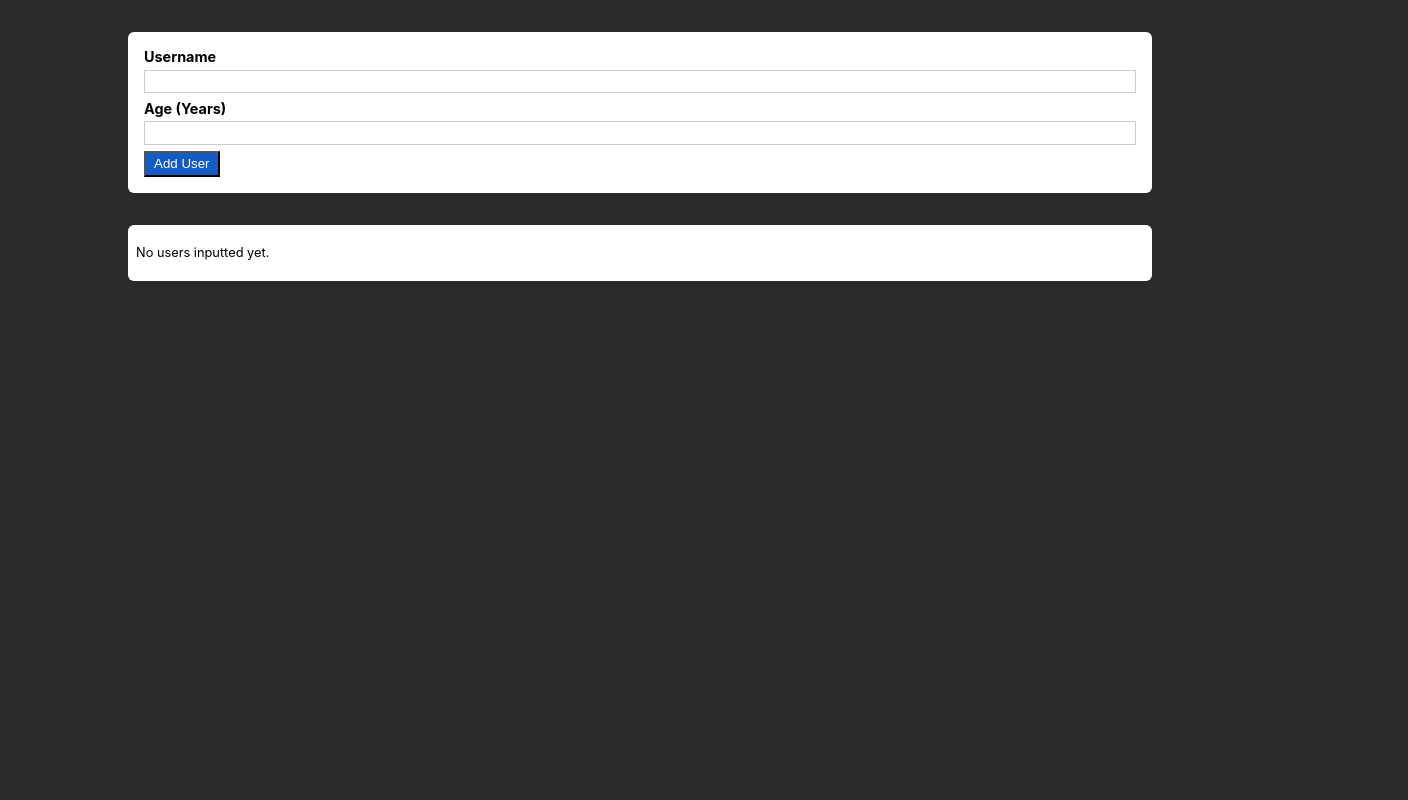
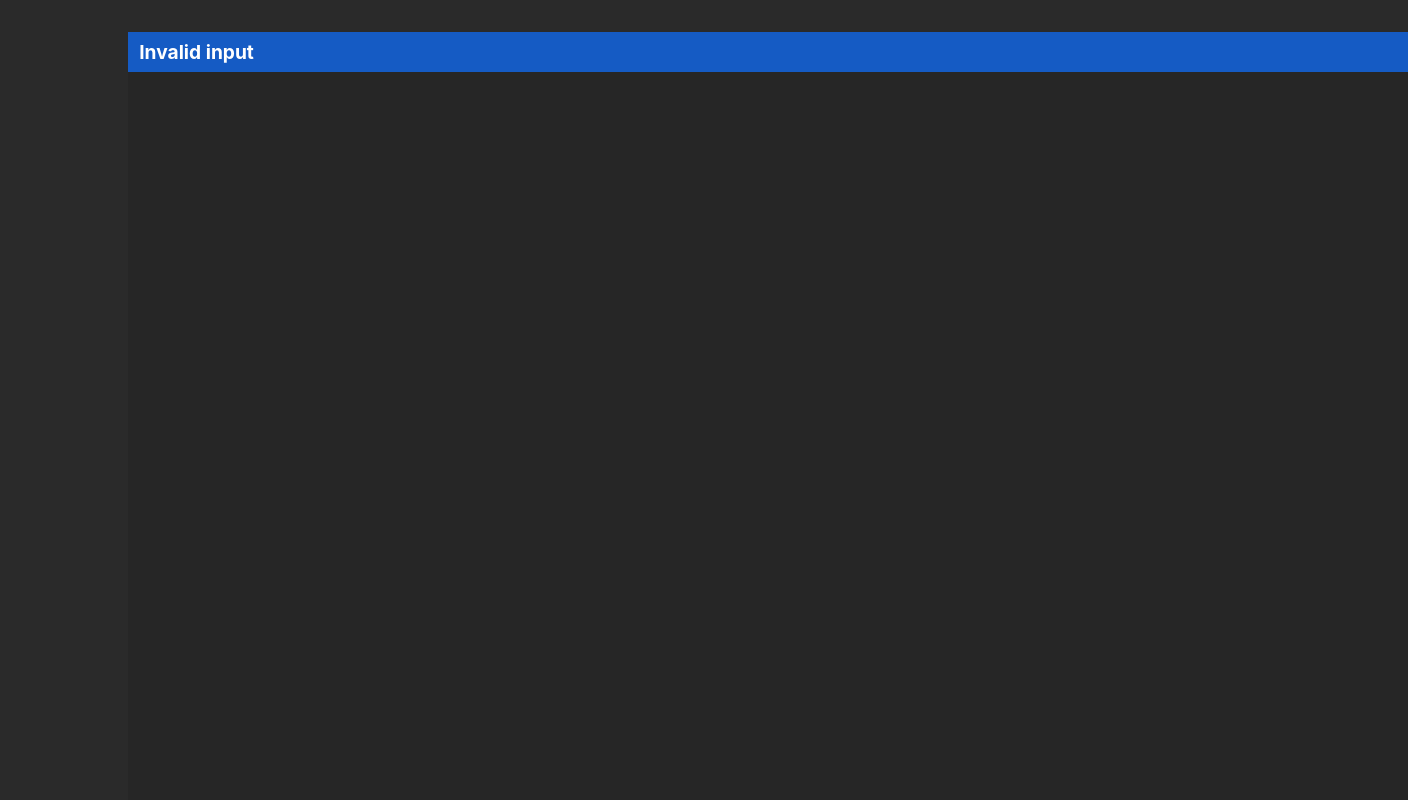
Before and after one commit to stephaniejchan8/react-course-user-project, a React (Create React App) app: page / in a window 1280 px wide. Shown: the top 800 px of the page, 1408 px wide, since content can reach past the window. Built offline with nearby package versions, Linux system fonts and the light colour scheme.

Commit message:
drafting modal

```diff
--- a/src/App.js
+++ b/src/App.js
@@ -3,6 +3,7 @@ import {useState} from 'react';
 import './App.css';
 import UserForm from './components/UserForm';
 import UserList from './components/UserList';
+import Modal from './components/Modal';
 
 function App() {
   const [userDatabase, setUserDatabase] = useState('');
@@ -15,6 +16,7 @@ function App() {
 
   return (
     <div className='App'>
+      <Modal />
       <UserForm onAddUser={addUserHandler}/>
       <UserList items={userDatabase} />
     </div>
--- /dev/null
+++ b/src/components/Modal.js
@@ -0,0 +1,14 @@
+import styles from './Modal.module.css';
+import Card from './UI/Card';
+
+const Modal = () => {
+  return (
+    <div className={styles.modal}>
+      <Card>
+        <div className={styles.header}>Invalid input</div>
+      </Card>
+    </div>
+  )
+};
+
+export default Modal;
--- /dev/null
+++ b/src/components/Modal.module.css
@@ -0,0 +1,17 @@
+.modal {
+  display: absolute;
+  top: 0;
+  left: 0;
+  height: 100vh;
+  width: 100vw;
+  background: rgba(0, 0, 0, 0.1);
+  text-align: left;
+}
+
+.header {
+  color: white;
+  background: rgb(21, 91, 196);
+  font-weight: bold;
+  font-size: 1.2rem;
+  padding: 0.5rem 0.7rem;
+}
```
